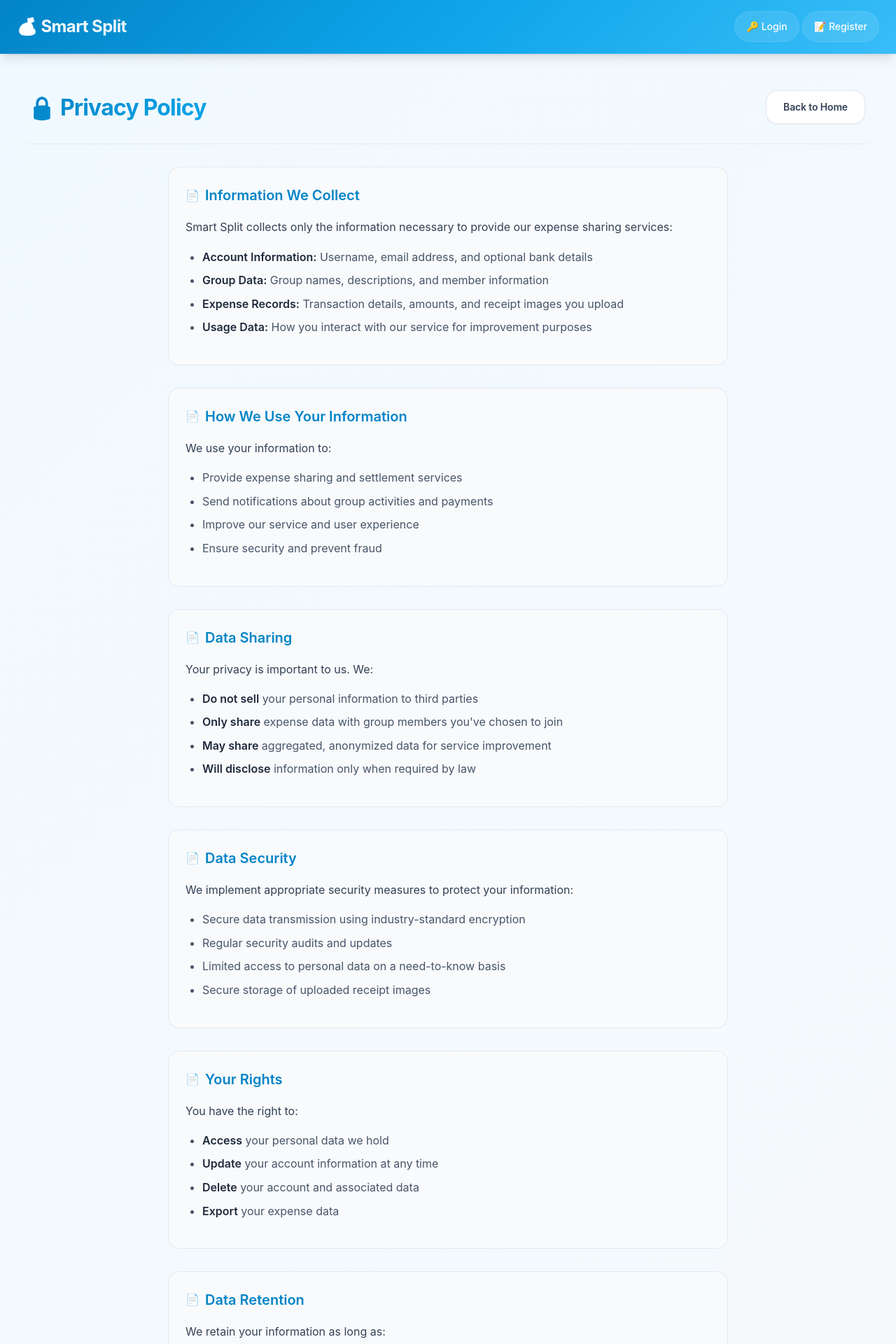
After one commit to stephanevdb/smart-split, a Flask app: page /privacy-policy in a window 1280 px wide. The commit adds this page. Shown: the top 1920 px of the page at 70% size. Run offline with Flask 3, Linux system fonts and the light colour scheme; some libraries are stand-ins or nearby versions.

Commit message:
Add privacy policy page and styles, update footer links

```diff
--- a/app.py
+++ b/app.py
@@ -1617,6 +1617,11 @@
         'net_balance': round(total_owed_to_you - total_you_owe, 2)
     })
 
+@app.route('/privacy-policy')
+def privacy_policy():
+    """Privacy policy page"""
+    return render_template('privacy_policy.html')
+
 if __name__ == '__main__':
     init_db()
     ensure_upload_folder()
--- a/static/css/style.css
+++ b/static/css/style.css
@@ -2414,6 +2414,99 @@
     width: 100%;
 }
 
+.footer-links {
+    margin-top: var(--space-2);
+    font-size: 0.8rem;
+    opacity: 0.8;
+}
+
+/* Privacy Policy Styles */
+.privacy-content {
+    max-width: 800px;
+    margin: 0 auto;
+}
+
+.privacy-section {
+    margin-bottom: var(--space-8);
+    padding: var(--space-6);
+    background: var(--gray-50);
+    border-radius: var(--radius-xl);
+    border: 1px solid var(--gray-200);
+}
+
+.privacy-section h3 {
+    color: var(--primary-600);
+    font-size: 1.25rem;
+    font-weight: var(--font-weight-semibold);
+    margin-bottom: var(--space-4);
+    display: flex;
+    align-items: center;
+    gap: var(--space-2);
+}
+
+.privacy-section h3::before {
+    content: "📄";
+    font-size: 1rem;
+}
+
+.privacy-section p {
+    color: var(--gray-700);
+    line-height: 1.7;
+    margin-bottom: var(--space-4);
+}
+
+.privacy-section ul {
+    margin: var(--space-4) 0;
+    padding-left: var(--space-6);
+}
+
+.privacy-section li {
+    color: var(--gray-600);
+    line-height: 1.6;
+    margin-bottom: var(--space-2);
+}
+
+.privacy-section li strong {
+    color: var(--gray-800);
+    font-weight: var(--font-weight-semibold);
+}
+
+.privacy-footer {
+    background: var(--primary-50);
+    border: 1px solid var(--primary-200);
+    border-radius: var(--radius-xl);
+    padding: var(--space-6);
+    text-align: center;
+    margin-top: var(--space-8);
+}
+
+.privacy-footer p {
+    color: var(--primary-700);
+    margin-bottom: var(--space-2);
+}
+
+.privacy-footer p:last-child {
+    margin-bottom: 0;
+    font-style: italic;
+    color: var(--primary-600);
+}
+
+/* Mobile Privacy Policy */
+@media (max-width: 768px) {
+    .privacy-section {
+        padding: var(--space-4);
+        margin-bottom: var(--space-6);
+    }
+
+    .privacy-section h3 {
+        font-size: 1.1rem;
+    }
+
+    .privacy-section ul {
+        padding-left: var(--space-4);
+    }
+}
+
 /* Bank Details Section */
 .bank-details-form {
     background: #f8f9fa;
--- a/templates/auth/register.html
+++ b/templates/auth/register.html
@@ -6,7 +6,7 @@
 <div class="container">
     <div class="auth-container">
         <div class="auth-card">
-            <h2>Join Smart Split PWA!</h2>
+            <h2>Join Smart Split!</h2>
             <p>Create your account to get started</p>
 
             <form method="POST" class="auth-form">
--- a/templates/base.html
+++ b/templates/base.html
@@ -83,6 +83,9 @@
 
         <footer class="footer">
             <p>&copy; 2025 Smart Split - Split expenses with friends by <a href="https://github.com/stephanevdb/smart-split">Stéphane Van den Broeck</a></p>
+            <p class="footer-links">
+                <a href="{{ url_for('privacy_policy') }}">Privacy Policy</a>
+            </p>
         </footer>
     </div>
 
--- /dev/null
+++ b/templates/privacy_policy.html
@@ -0,0 +1,114 @@
+{% extends "base.html" %}
+
+{% block title %}Privacy Policy - Smart Split{% endblock %}
+
+{% block content %}
+<div class="container">
+    <div class="content">
+        <div class="page-header">
+            <h2>🔒 Privacy Policy</h2>
+            <div class="page-actions">
+                <a href="{{ url_for('index') }}" class="btn btn-secondary">Back to Home</a>
+            </div>
+        </div>
+
+        <div class="privacy-content">
+            <div class="privacy-section">
+                <h3>Information We Collect</h3>
+                <p>Smart Split collects only the information necessary to provide our expense sharing services:</p>
+                <ul>
+                    <li><strong>Account Information:</strong> Username, email address, and optional bank details</li>
+                    <li><strong>Group Data:</strong> Group names, descriptions, and member information</li>
+                    <li><strong>Expense Records:</strong> Transaction details, amounts, and receipt images you upload</li>
+                    <li><strong>Usage Data:</strong> How you interact with our service for improvement purposes</li>
+                </ul>
+            </div>
+
+            <div class="privacy-section">
+                <h3>How We Use Your Information</h3>
+                <p>We use your information to:</p>
+                <ul>
+                    <li>Provide expense sharing and settlement services</li>
+                    <li>Send notifications about group activities and payments</li>
+                    <li>Improve our service and user experience</li>
+                    <li>Ensure security and prevent fraud</li>
+                </ul>
+            </div>
+
+            <div class="privacy-section">
+                <h3>Data Sharing</h3>
+                <p>Your privacy is important to us. We:</p>
+                <ul>
+                    <li><strong>Do not sell</strong> your personal information to third parties</li>
+                    <li><strong>Only share</strong> expense data with group members you've chosen to join</li>
+                    <li><strong>May share</strong> aggregated, anonymized data for service improvement</li>
+                    <li><strong>Will disclose</strong> information only when required by law</li>
+                </ul>
+            </div>
+
+            <div class="privacy-section">
+                <h3>Data Security</h3>
+                <p>We implement appropriate security measures to protect your information:</p>
+                <ul>
+                    <li>Secure data transmission using industry-standard encryption</li>
+                    <li>Regular security audits and updates</li>
+                    <li>Limited access to personal data on a need-to-know basis</li>
+                    <li>Secure storage of uploaded receipt images</li>
+                </ul>
+            </div>
+
+            <div class="privacy-section">
+                <h3>Your Rights</h3>
+                <p>You have the right to:</p>
+                <ul>
+                    <li><strong>Access</strong> your personal data we hold</li>
+                    <li><strong>Update</strong> your account information at any time</li>
+                    <li><strong>Delete</strong> your account and associated data</li>
+                    <li><strong>Export</strong> your expense data</li>
+                </ul>
+            </div>
+
+            <div class="privacy-section">
+                <h3>Data Retention</h3>
+                <p>We retain your information as long as:</p>
+                <ul>
+                    <li>Your account is active</li>
+                    <li>Needed to provide our services</li>
+                    <li>Required by law or for legitimate business purposes</li>
+                </ul>
+                <p>You can request deletion of your data at any time through your account settings.</p>
+            </div>
+
+            <div class="privacy-section">
+                <h3>Cookies and Tracking</h3>
+                <p>Smart Split uses minimal tracking:</p>
+                <ul>
+                    <li><strong>Essential cookies</strong> for login sessions and core functionality</li>
+                    <li><strong>No third-party</strong> advertising or analytics cookies</li>
+                    <li><strong>Local storage</strong> for app preferences and offline functionality</li>
+                </ul>
+            </div>
+
+            <div class="privacy-section">
+                <h3>Updates to This Policy</h3>
+                <p>We may update this privacy policy from time to time. We will notify users of significant changes through the app or via email. Continued use of Smart Split after changes constitutes acceptance of the updated policy.</p>
+            </div>
+
+            <div class="privacy-section">
+                <h3>Contact Us</h3>
+                <p>If you have any questions about this privacy policy or your data, please contact us:</p>
+                <ul>
+                    <li><strong>Email:</strong> <a href="mailto:mail@stephanevdb.com">mail@stephanevdb.com</a></li>
+                    <li><strong>GitHub:</strong> <a href="https://github.com/stephanevdb/smart-split">stephanevdb/smart-split</a></li>
+                    <li><strong>Issues:</strong> Report privacy concerns through GitHub Issues</li>
+                </ul>
+            </div>
+
+            <div class="privacy-footer">
+                <p><strong>Last updated:</strong>2025-07-18</p>
+                <p><em>Smart Split is committed to protecting your privacy and being transparent about our data practices.</em></p>
+            </div>
+        </div>
+    </div>
+</div>
+{% endblock %}
```
